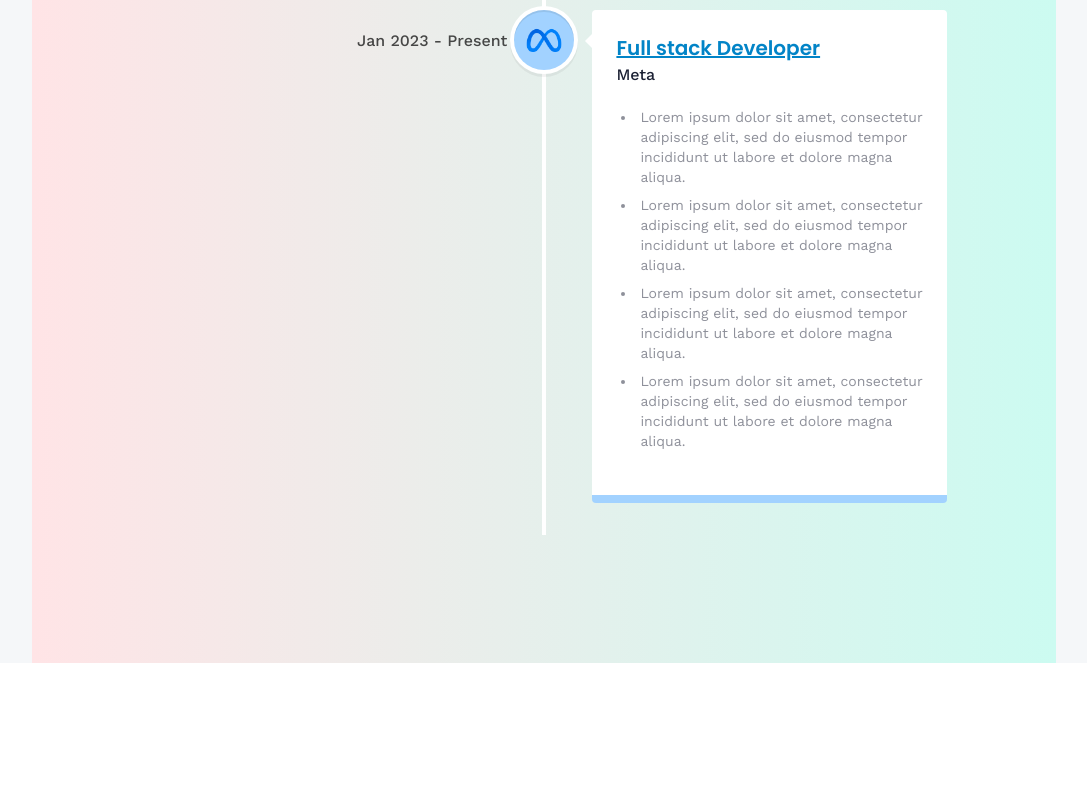
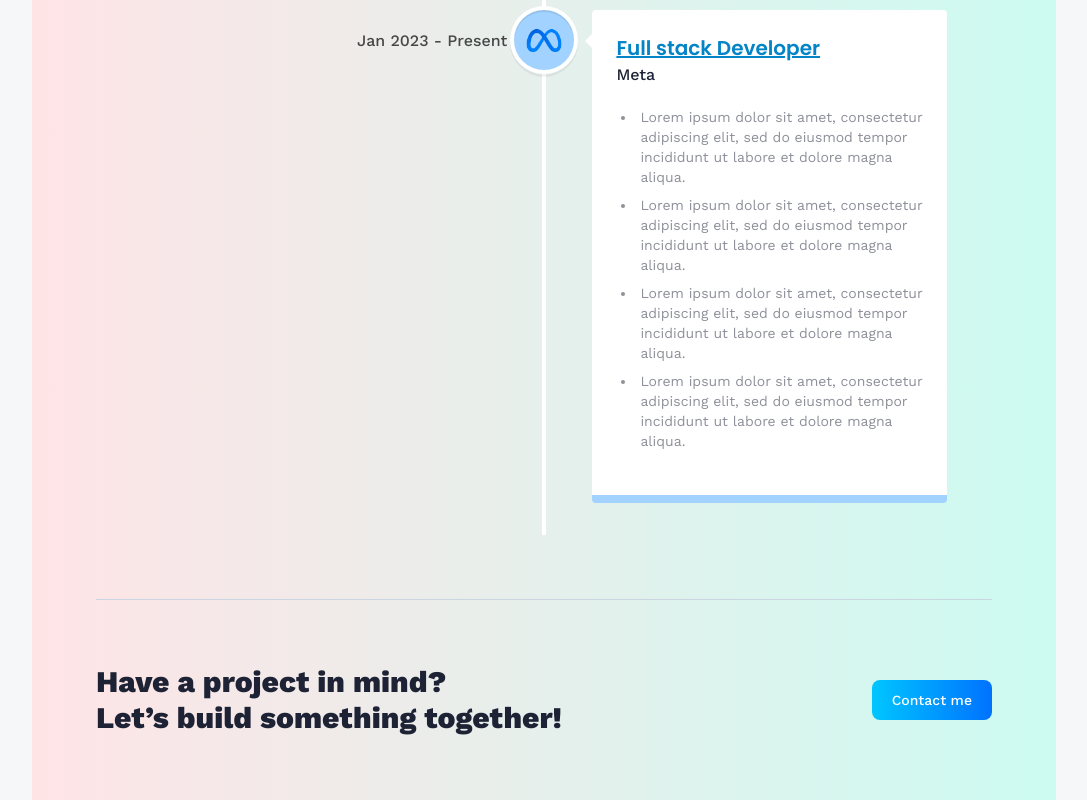
Before and after one commit to RenePung/Three.js_Portfolio_Website, a React (Vite) app: page /about in a window 1280 px wide. Shown: the part 2663-3463 px from the top of the page, without its empty margins (96-1183 px from the left). Before the commit the page ends 3326 px from the top, so only its background shows below. Built offline with nearby package versions, Linux system fonts and the light colour scheme.

Commit message:
fixed : Each child in a list should have a unique "key" prop.

```diff
--- /dev/null
+++ b/src/components/CTA.jsx
@@ -0,0 +1,17 @@
+import { Link } from "react-router-dom";
+
+const CTA = () => {
+  return (
+    <section className='cta'>
+      <p className='cta-text'>
+        Have a project in mind? <br className='sm:block hidden' />
+        Let’s build something together!
+      </p>
+      <Link to='/contact' className='btn'>
+        Contact me
+      </Link>
+    </section>
+  );
+};
+
+export default CTA;
--- a/src/pages/About.jsx
+++ b/src/pages/About.jsx
@@ -1,6 +1,7 @@
 import { VerticalTimeline, VerticalTimelineElement }  from 'react-vertical-timeline-component';
 import 'react-vertical-timeline-component/style.min.css';
 import { skills, experiences } from '../constants';
+import CTA from '../components/CTA.JSX';
 
 const About = () => {
   return (
@@ -16,7 +17,7 @@ const About = () => {
 
         <div className="mt-16 flex flex-wrap gap-12">
           {skills.map((skill) => (
-            <div className="block-container w-20 h-20">
+            <div className="block-container w-20 h-20" key={skill.name}>
               <div className="btn-black rounded-xl"/>
               <div className="btn-front rounded-xl flex justify-center items-center border shadow-xl hover:border-sky-500">
                 <img
@@ -82,6 +83,10 @@ const About = () => {
           </VerticalTimeline>
         </div>
       </div>
+
+      <hr className="border-slate-300" />
+
+      <CTA />
     </section>
   )
 }
```
